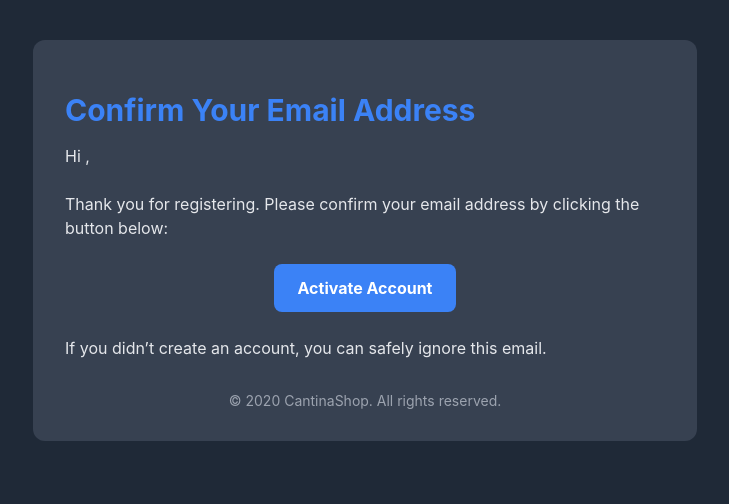
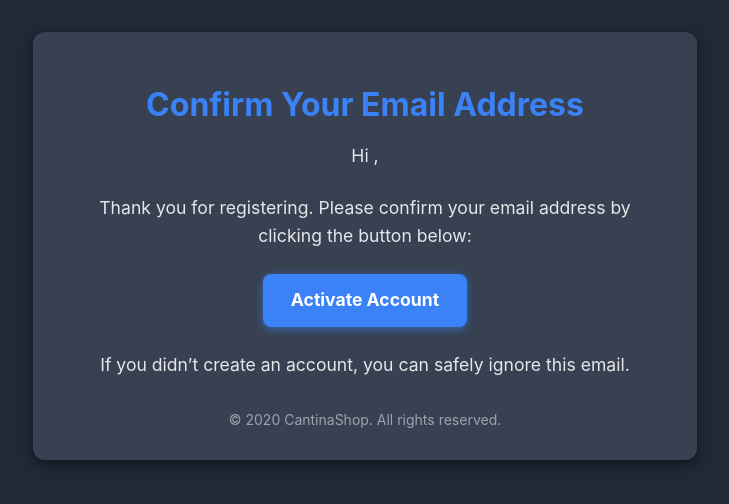
Before and after one commit to Kiuliumov/CantinaShop, a Django app: template templates/accounts/authentication/email_for_confirmation.html in a window 1280 px wide. Shown: the top 504 px of the page, without its empty margins (275-1004 px from the left). Run offline with Django 5.2, Linux system fonts and the light colour scheme; the template is opened without the code that fills it: most values are stand-ins (such as "Sample title", 1, 10 or a date in 2020).

Commit message:
Email stuff

```diff
--- a/static/css/email.css
+++ b/static/css/email.css
@@ -3,38 +3,50 @@ body {
   color: #e5e7eb;
   font-family: 'Inter', -apple-system, BlinkMacSystemFont, 'Segoe UI', Roboto, Helvetica, Arial, sans-serif;
   padding: 2rem;
+  margin: 0;
 }
+
 .container {
   background-color: #374151;
   padding: 2rem;
   border-radius: 0.75rem;
   max-width: 600px;
   margin: 0 auto;
+  text-align: center;
+  box-shadow: 0 4px 12px rgba(0,0,0,0.5);
 }
+
 h1 {
   color: #3b82f6;
   font-weight: 700;
-  font-size: 1.875rem;
+  font-size: 2rem;
   margin-bottom: 1rem;
 }
+
 p {
-  font-size: 1rem;
+  font-size: 1.1rem;
   margin-bottom: 1.5rem;
-  line-height: 1.5;
+  line-height: 1.6;
 }
+
 a.button {
   display: inline-block;
   background-color: #3b82f6;
   color: white !important;
   font-weight: 700;
-  padding: 0.75rem 1.5rem;
+  padding: 0.75rem 1.75rem;
   border-radius: 0.5rem;
   text-decoration: none;
   transition: background-color 0.3s ease;
+  font-size: 1.1rem;
+  box-shadow: 0 2px 8px rgba(59, 130, 246, 0.6);
 }
+
 a.button:hover {
   background-color: #2563eb;
+  box-shadow: 0 4px 12px rgba(37, 99, 235, 0.8);
 }
+
 .footer {
   margin-top: 2rem;
   font-size: 0.875rem;
```
Also changed, not shown: 2 other files.
